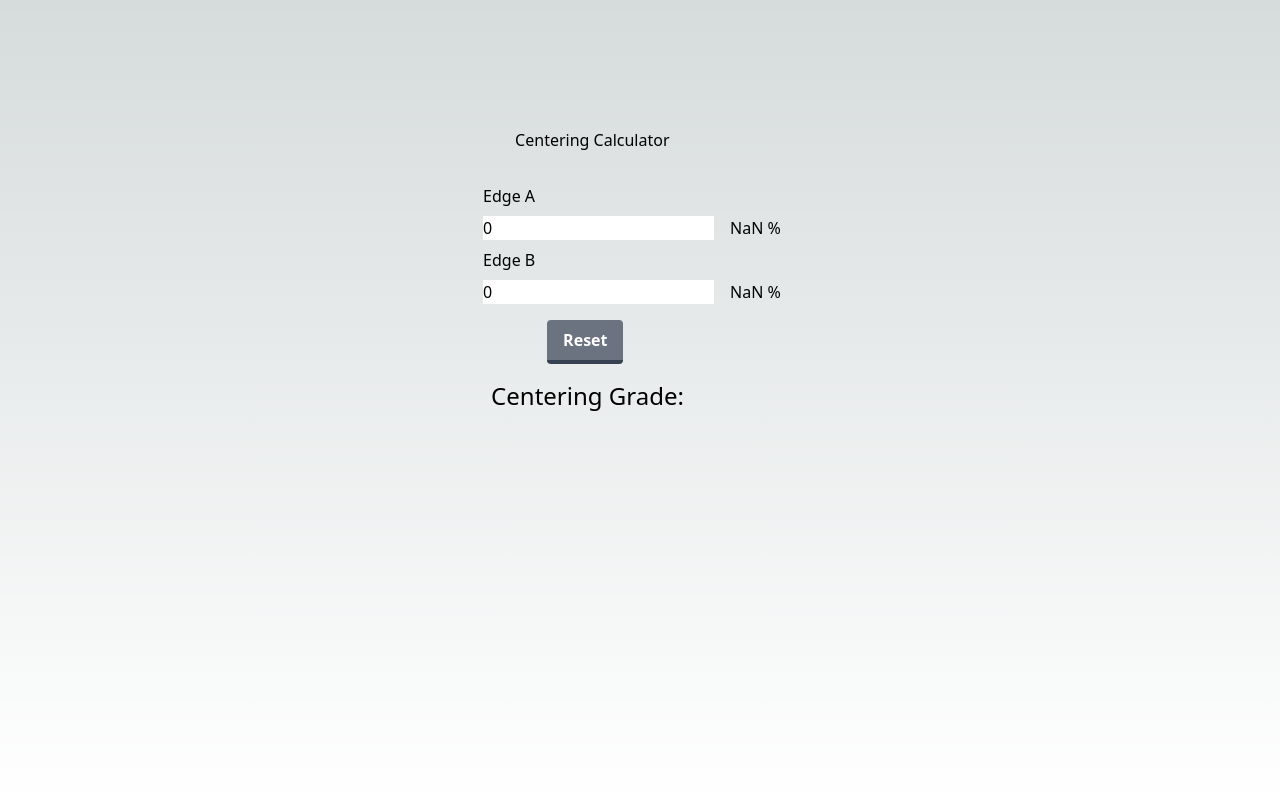
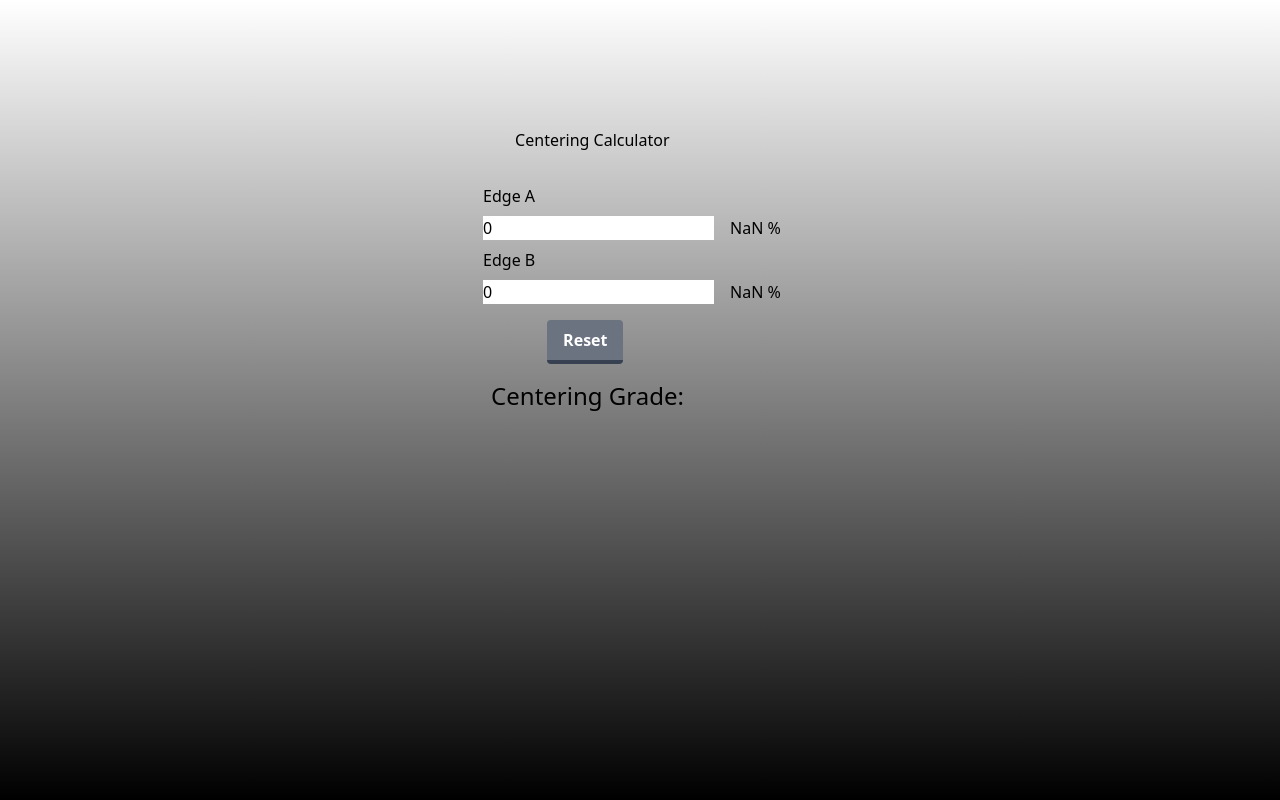
Before and after one commit to syntaxmike/GradingCalc, a Next.js app: page / in a window 1280 px wide. Built offline with nearby package versions, Linux system fonts and the light colour scheme.

Commit message:
Background color

```diff
--- a/styles/globals.css
+++ b/styles/globals.css
@@ -92,8 +92,8 @@ body {
 body {
   color: rgb(var(--foreground-rgb));
   background: linear-gradient(
-      to bottom,
-      transparent,
+      to top,
+      black,
       rgb(var(--background-end-rgb))
     )
     rgb(var(--background-start-rgb));
```
